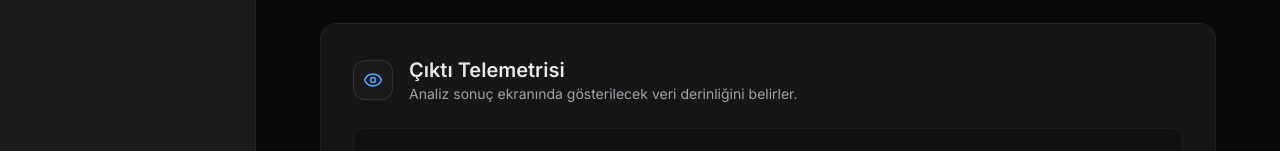
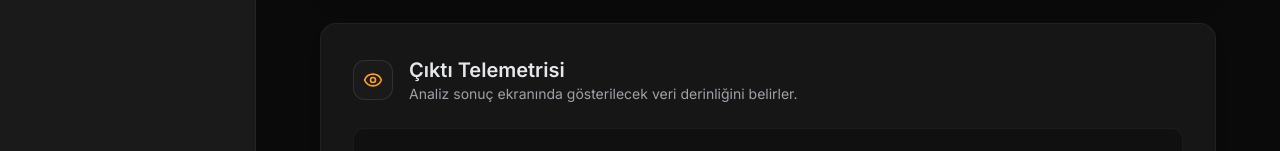
Before and after one commit to omerfarukpirhasanoglu/pirhasanoglu.com, a Next.js app: page /dashboard/settings in a window 1280 px wide. Shown: the part 498-649 px from the top of the page. Built offline with nearby package versions, Linux system fonts and the light colour scheme.

Commit message:
little fixing

```diff
--- a/src/app/dashboard/settings/page.tsx
+++ b/src/app/dashboard/settings/page.tsx
@@ -123,7 +123,7 @@ export default function SettingsPage() {
         <div className="glass-panel rounded-2xl p-6 md:p-8 border border-white/5 relative overflow-hidden group hover:border-white/10 transition-colors delay-200 animate-reveal">
           <div className="flex items-center gap-4 mb-6">
             <div className="w-10 h-10 rounded-xl bg-surface flex items-center justify-center border border-white/10">
-              <Eye className="w-5 h-5 text-blue-400" />
+              <Eye className="w-5 h-5 text-accent" />
             </div>
             <div>
               <h2 className="text-xl font-semibold text-gray-200">Çıktı Telemetrisi</h2>
@@ -180,7 +180,7 @@ export default function SettingsPage() {
             }`}
           >
             {isSaved ? <Activity className="w-5 h-5" /> : <Save className="w-5 h-5" />}
-            {isSaved ? "Parametreler Güncellendi" : "Model Parametrelerini Kaydet"}
+            {isSaved ? "Ayarlar Güncellendi" : "Kaydet"}
           </Button>
         </div>
 
--- a/src/app/page.tsx
+++ b/src/app/page.tsx
@@ -51,7 +51,7 @@ export default function LandingPage() {
           </div>
 
           <div className="space-y-6 text-textMuted leading-relaxed text-lg">
-            <img src="https://media.licdn.com/dms/image/v2/D4E03AQGxJ9ZPADFu_A/profile-displayphoto-scale_400_400/B4EZjC_T1ZGcAk-/0/1755618035012?e=1773878400&v=beta&t=B3LwkMII0NuCGt2NWkpYBVy_RkhID4oqUNiITIc4HUs"
+            <img src="https://media.licdn.com/dms/image/v2/D4D03AQHQVkJrzhJqlw/profile-displayphoto-scale_400_400/B4DZy6ZmdKG8Ak-/0/1772653804546?e=1774483200&v=beta&t=Ah3YhkWuWRZ0cMrF-gq4Ol_54wk1-gSJFfVLmBD8oN0"
             alt="architect" width={90} height={90} style={{borderRadius: "7%"}}/>
             <h3 className="text-xl font-semibold text-white">Ömer Faruk PİRHASANOĞLU</h3>
             <p>
@@ -68,7 +68,7 @@ export default function LandingPage() {
               Dolayısı ile bu teknoloji ve insanımızın arasındaki pürüzler kaldırılmalı, AI okuryazarlığımız hem bireysel hem toplumsal ölçekte ilerleme kaydetmeli.
             </p>
             <p>
-              Taktir edersiniz ki ben de geliştirdiğim sistemlerin ulaşılabilir olmasını misyon edindim ve bu platformu inşa ettim.
+              Takdir edersiniz ki ben de geliştirdiğim sistemlerin ulaşılabilir olmasını misyon edindim ve bu platformu inşa ettim.
             </p>
             <p>Ben feedback panelini bitirene kadar öneriler için sosyal medya adreslerim aşağıda bulunuyor olacak.</p>
           </div>
```
